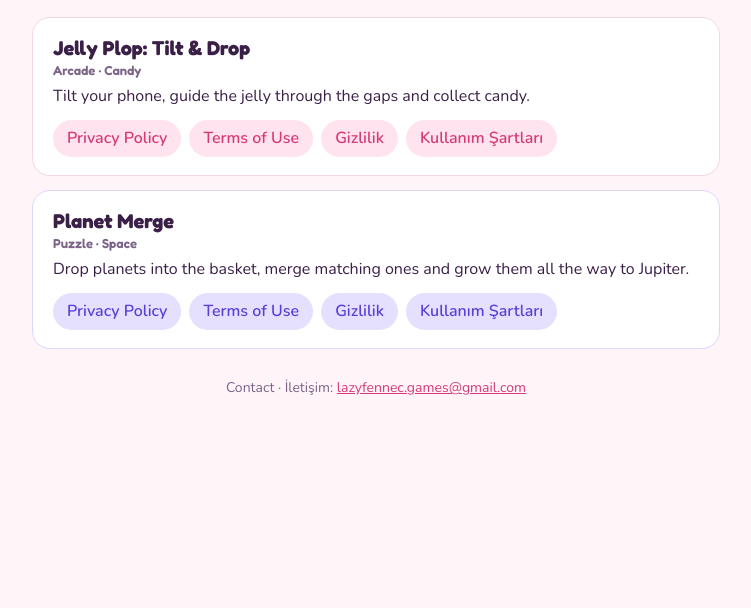
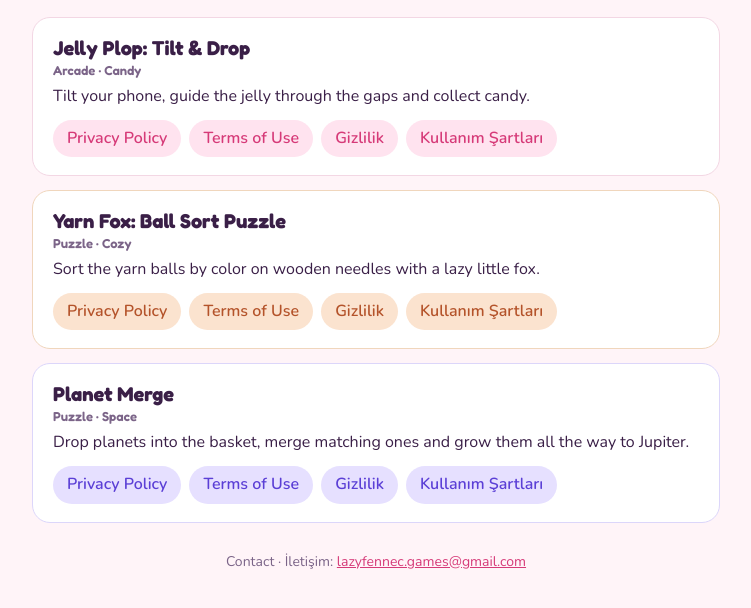
Before and after one commit to lazyfennecgames/lazyfennecgames.github.io, a plain HTML site: page index.html in a window 1280 px wide. Shown: the part 138-746 px from the top of the page, without its empty margins (264-1015 px from the left). Drawn offline with nearby package versions, Linux system fonts and the light colour scheme.

Commit message:
Add Yarn Fox game card to index.html

```diff
--- a/index.html
+++ b/index.html
@@ -33,11 +33,15 @@ body.space .wrap{background:radial-gradient(circle at 85% 0,rgba(164,140,255,.18
 .card .tag{font:600 13px "Fredoka",system-ui,sans-serif;color:var(--soft);display:block;margin:2px 0 6px}
 .card.space{border-color:#DCD6FA}.card.space .links a{background:#E6E0FF;color:#5B3FD6}
 @media (prefers-color-scheme:dark){.card.space .links a{background:#2A2556;color:#C3B4FF}}
+.card.yarn{border-color:#F0D6BC}.card.yarn .links a{background:#FBE3CF;color:#B4532A}
+@media (prefers-color-scheme:dark){.card.yarn .links a{background:#3D2B22;color:#FFB892}}
 </style></head><body><div class="wrap">
 <header><span class="brand">LAZY FENNEC</span></header>
 <h1>Lazy Fennec</h1><p class="updated">Small, sweet mobile games · Küçük, tatlı mobil oyunlar</p>
 <div class="cards"><div class="card"><b>Jelly Plop: Tilt &amp; Drop</b><span class="tag">Arcade · Candy</span>Tilt your phone, guide the jelly through the gaps and collect candy.
 <div class="links"><a href="jellyplop/privacy.html">Privacy Policy</a><a href="jellyplop/terms.html">Terms of Use</a><a href="jellyplop/privacy.html?lang=tr">Gizlilik</a><a href="jellyplop/terms.html?lang=tr">Kullanım Şartları</a></div></div>
+<div class="card yarn"><b>Yarn Fox: Ball Sort Puzzle</b><span class="tag">Puzzle · Cozy</span>Sort the yarn balls by color on wooden needles with a lazy little fox.
+<div class="links"><a href="yarnfox/privacy.html">Privacy Policy</a><a href="yarnfox/terms.html">Terms of Use</a><a href="yarnfox/privacy.html?lang=tr">Gizlilik</a><a href="yarnfox/terms.html?lang=tr">Kullanım Şartları</a></div></div>
 <div class="card space"><b>Planet Merge</b><span class="tag">Puzzle · Space</span>Drop planets into the basket, merge matching ones and grow them all the way to Jupiter.
 <div class="links"><a href="planetmerge/privacy.html">Privacy Policy</a><a href="planetmerge/terms.html">Terms of Use</a><a href="planetmerge/privacy.html?lang=tr">Gizlilik</a><a href="planetmerge/terms.html?lang=tr">Kullanım Şartları</a></div></div></div>
 <footer>Contact · İletişim: <a href="mailto:lazyfennec.games@gmail.com">lazyfennec.games@gmail.com</a></footer></div></body></html>
```
